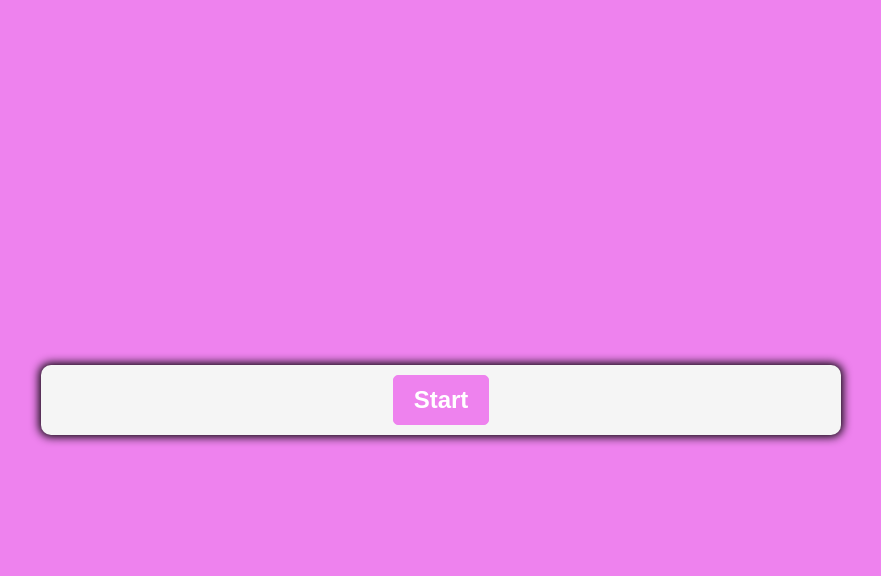
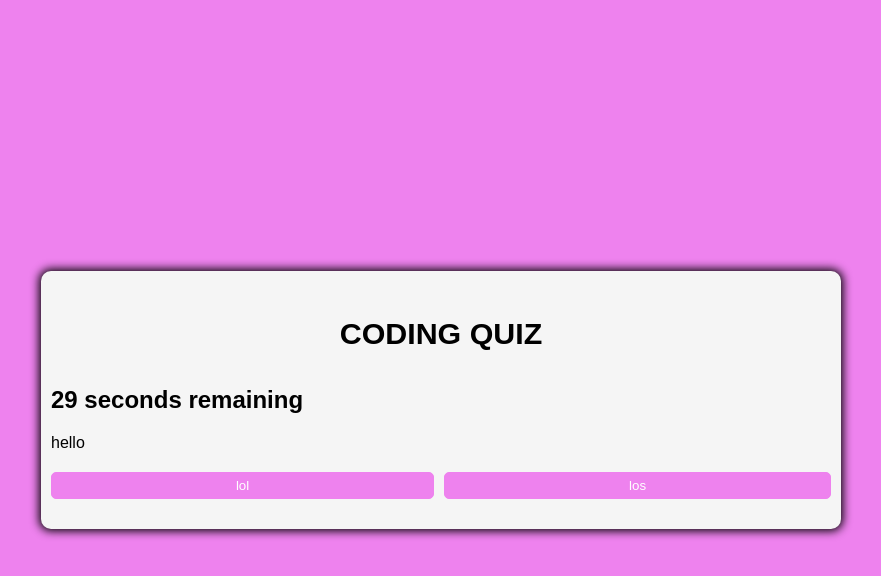
Before and after one commit to EmanuelSilvaLopez/coding-quiz-ESL, a plain HTML site: page index.html in a window 1280 px wide. Both pictures are taken after a click on the button "Start". Shown: the whole page, without its empty margins (199-1080 px from the left). Drawn offline with Linux system fonts and the light colour scheme.

Commit message:
pushing changes for peer review addition with timer and question logging logic

```diff
--- a/assets/css/style.css
+++ b/assets/css/style.css
@@ -55,3 +55,19 @@ body {
 .hide {
     display: none;
 }
+
+.header {
+    display: flex;
+    justify-content: center;
+    align-items: center;
+    font-size: 1.9rem;
+    font-weight: bold;
+    padding: 10px 20px;
+
+}
+
+p {
+    display: flex;
+    justify-content: center;
+    align-items: center;
+}
--- a/assets/js/script.js
+++ b/assets/js/script.js
@@ -0,0 +1,115 @@
+var timerEl = document.getElementById('countdown');
+const quizRulesEl = document.getElementById('quiz-rules');
+const startButton = document.getElementById('start-btn');
+const nextButton = document.getElementById('next-btn')
+const questionContainerElement = document.getElementById('question-container')
+const questionElement = document.getElementById('question')
+const answerButtonsElement = document.getElementById('answer-buttons')
+
+const highScore = JSON.parse(localStorage.getItem("highScores")) || [];
+
+var shuffledQuestions, currentQuestionIndex
+
+
+startButton.addEventListener('click', startGame);
+nextButton.addEventListener('click', setNextQuestion)
+
+function startGame() {
+	startButton.classList.add('hide')
+	shuffledQuestions = questions.sort(() => Math.random() - .5)
+	currentQuestionIndex = 0;
+	questionContainerElement.classList.remove('hide')
+	quizRulesEl.classList.add('hide');
+
+	setNextQuestion();
+
+	countdown();
+}
+
+function setNextQuestion() {
+	resetState()
+	showQuestion(shuffledQuestions[currentQuestionIndex])
+}
+
+function showQuestion(question) {
+	questionElement.innerText = question.question
+	question.answers.forEach(answer => {
+		const button = document.createElement('button')
+		button.innerText = answer.text
+		button.classList.add('btn')
+		if (answer.correct) {
+			button.dataset.correct = answer.correct
+		}
+		button.addEventListener('click', selectAnswer)
+		answerButtonsElement.appendChild(button)
+	})
+}
+
+function resetState() {
+	nextButton.classList.add('hide')
+	while (answerButtonsElement.firstChild) {
+		answerButtonsElement.removeChild(answerButtonsElement.firstChild)
+	}
+}
+
+function selectAnswer(e) {
+	const selectedButton = e.target
+	const correct = selectedButton.dataset.correct
+	setScore(document.body, correct)
+	Array.from(answerButtonsElement.children).forEach(button => {
+		setScore(button, button.dataset.correct)
+	})
+}
+
+function setScore(element, correct) {
+	if (correct) {
+		console.log('yes')
+	} else {
+		console.log('no')
+	}
+}
+
+// Timer that counts down from 5
+function countdown() {
+
+	var timeLeft = 30;
+
+	// Use the `setInterval()` method to call a function to be executed every 1000 milliseconds
+	var timeLimit = setInterval(function () {
+		// As long as the `timeLeft` is greater than 1
+		if (timeLeft > 1) {
+			// Set the `textContent` of `timerEl` to show the remaining seconds
+			timerEl.textContent = timeLeft + ' seconds remaining';
+			// Decrement `timeLeft` by 1
+			timeLeft--;
+		} else if (timeLeft === 1) {
+			// When `timeLeft` is equal to 1, rename to 'second' instead of 'seconds'
+			timerEl.textContent = timeLeft + ' second remaining';
+			timeLeft--;
+		} else {
+			clearInterval(timeLimit);
+			// Once `timeLeft` gets to 0, set `timerEl` to an empty string
+			timerEl.textContent = '';
+			// Use `clearInterval()` to stop the timer
+			// Call the `displayMessage()` function
+
+		}
+	}, 1000);
+}
+
+const questions = [
+	{
+		question: 'hello',
+		answers: [
+			{text: 'lol', correct: true},
+			{text: 'los', correct: false}
+		]
+	},
+	{
+		question: 'bruh',
+		answers: [
+			{text: 'lol', correct:true},
+			{text: 'lol', correct:false}
+		]
+	}
+]
--- a/index.html
+++ b/index.html
@@ -10,11 +10,11 @@
 </head>
 
 <body>
-	<!-- <header>
-        <h1 class >Coding Quiz!</h1>
-    </header> -->
 
 	<div class="container">
+		<h2 class="header">CODING QUIZ</h2>
+		<p id="quiz-rules">Try and answer all the questions before the time runs out! Any wrong answer will decrease the time available!</p>
+		<h2 id="countdown"></h2>
 		<div id="question-container" class="hide">
 			<div id="question">Question</div>
 			<div id="answer-buttons" class="btn-grid">
```
